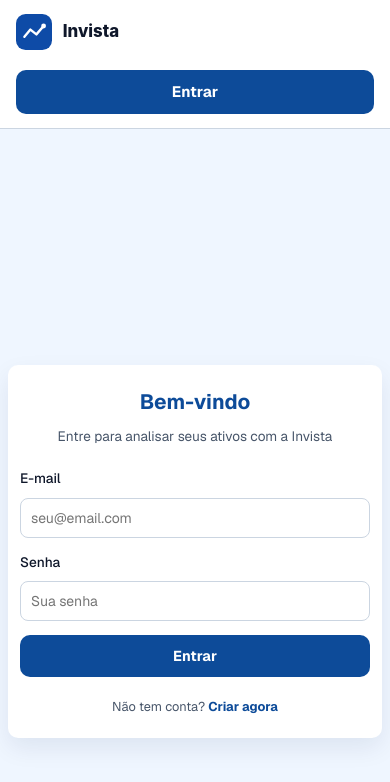
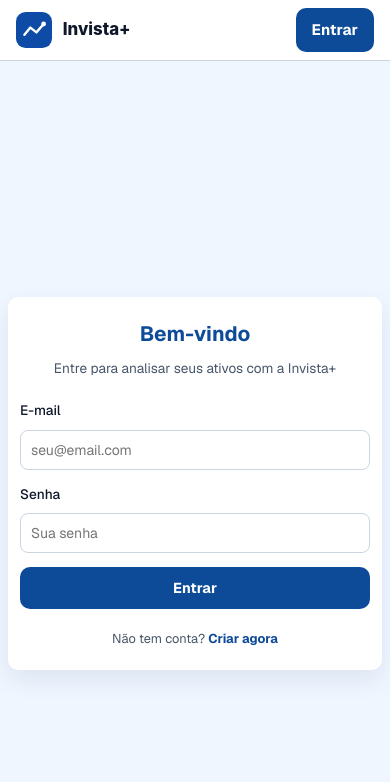
Before and after one commit to FatecFranca/DSM-P3-G11-2026-1, a Next.js app in the folder frontend/: page /login in a window 390 px wide. Shown: the top 782 px of the page. Built offline with nearby package versions, Linux system fonts and the light colour scheme.

Commit message:
style: ajustar header responsivo do Invista+

```diff
--- a/frontend/app/globals.css
+++ b/frontend/app/globals.css
@@ -76,9 +76,6 @@ body {
   justify-content: space-between;
   gap: 12px;
   padding: 14px 0;
-  width: 100%;
-  max-width: 1100px;
-  margin: 0 auto;
 }
 
 .logo-link {
@@ -97,9 +94,7 @@ body {
 .header-actions {
   display: flex;
   align-items: center;
-  justify-content: flex-end;
   gap: 10px;
-  margin-left: auto;
 }
 
 .btn-auth.small {
@@ -210,14 +205,11 @@ body {
   }
 
   .header-inner {
-    flex-wrap: wrap;
-    justify-content: space-between;
+    padding: 8px 0;
   }
 
-  .header-actions {
-    width: 100%;
-    justify-content: flex-end;
-    margin-top: 8px;
+  .site-logo {
+    height: 36px;
   }
 }
 
--- a/frontend/app/layout.tsx
+++ b/frontend/app/layout.tsx
@@ -13,7 +13,7 @@ const geistMono = Geist_Mono({
 });
 
 export const metadata: Metadata = {
-  title: "Invista - Análise Inteligente de Investimentos",
+  title: "Invista+ - Análise Inteligente de Investimentos",
   description: "Plataforma de análise inteligente de ações e FIIs com educação financeira",
   viewport: "width=device-width, initial-scale=1.0, maximum-scale=5.0, user-scalable=yes",
 };
@@ -40,8 +40,8 @@ export default function RootLayout({
       <body className="min-h-full flex flex-col">
         <header className="site-header">
           <div className="container header-inner">
-            <a href="/" className="logo-link" aria-label="Invista">
-              <img src="/logo.svg" alt="Invista" className="site-logo" />
+            <a href="/" className="logo-link" aria-label="Invista+">
+              <img src="/logo.svg" alt="Invista+" className="site-logo" />
             </a>
             <div className="header-actions">
               <a href="/login" className="btn-auth small">Entrar</a>
--- a/frontend/app/login/page.tsx
+++ b/frontend/app/login/page.tsx
@@ -51,7 +51,7 @@ export default function Login() {
         <h1>{isLoginMode ? "Bem-vindo" : "Criar Conta"}</h1>
         <p>
           {isLoginMode
-            ? "Entre para analisar seus ativos com a Invista"
+            ? "Entre para analisar seus ativos com a Invista+"
             : "Comece a investir de forma inteligente"}
         </p>
 
--- a/frontend/public/login.html
+++ b/frontend/public/login.html
@@ -142,7 +142,7 @@
 
     <div class="login-card" id="card-login">
         <h1>Bem-vindo</h1>
-        <p>Entre para analisar seus ativos com a Invista</p>
+        <p>Entre para analisar seus ativos com a Invista+</p>
         <div id="msg-login" class="message"></div>
 
         <form id="form-login">
```
Also changed, not shown: frontend/public/logo.svg, frontend/public/manifest.json.
